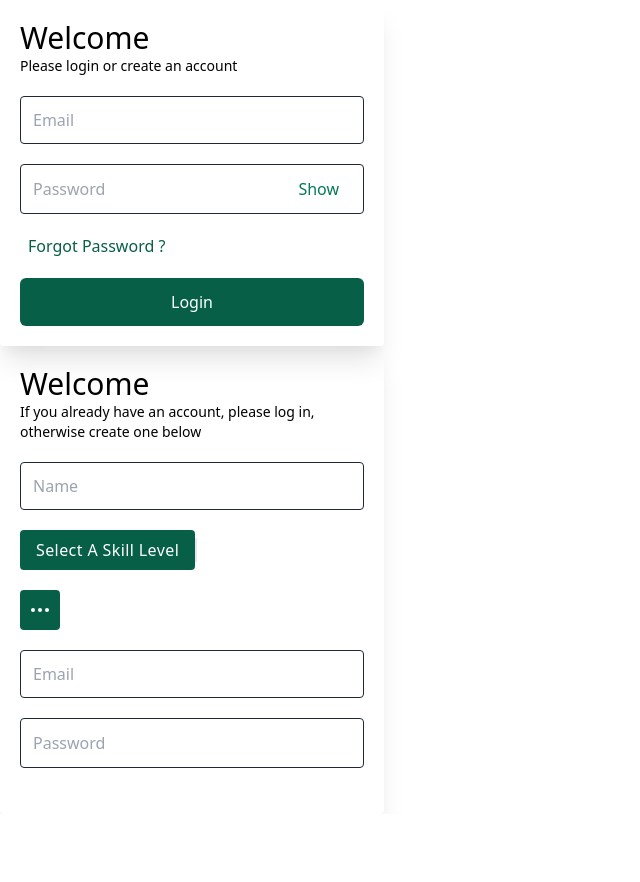
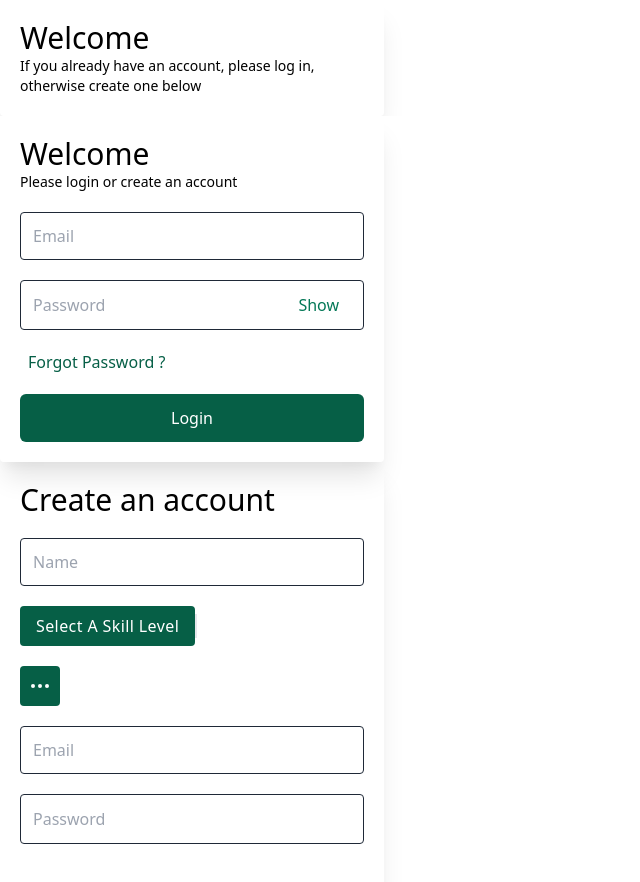
Before and after one commit to carterVenne/Gone_Fishin, a React (Create React App) app in the folder gonefishin/: page /#/Login in a window 1280 px wide. Shown: the top 882 px of the page, without its empty margins (0-640 px from the left). Before the commit the page ends 814 px from the top, so only its background shows below. Built offline with nearby package versions, Linux system fonts and the light colour scheme; what google-maps-react would draw is missing.

Commit message:
login header/title piece

```diff
--- a/gonefishin/src/components/AccountCreationForm.js
+++ b/gonefishin/src/components/AccountCreationForm.js
@@ -8,8 +8,8 @@ function AccountCreationForm() {
     const { loginWithRedirect } = useAuth0();
     return(
         <div className="bg-brown w-96 shadow-xl rounded p-5">
-            <h1 className="text-3xl font-medium">Welcome</h1>
-                <p className="text-sm">If you already have an account, please log in, otherwise create one below</p>
+            <h1 className="text-3xl font-medium">Create an account</h1>
+
 
                 <form className="space-y-5 mt-5">
                 <input type="text" className="w-full h-12 border border-gray-800 rounded px-3" placeholder="Name" />
--- /dev/null
+++ b/gonefishin/src/components/LoginHeader.js
@@ -0,0 +1,13 @@
+import React from "react";
+import '../styles/main.css';
+
+function LoginHeader () {
+    return (
+    <div className="bg-brown w-96 shadow-xl object-center rounded p-5">
+    <h1 className="text-3xl font-medium">Welcome</h1>
+        <p className="text-sm">If you already have an account, please log in, otherwise create one below</p>
+    </div>
+    )
+}
+
+export default LoginHeader;
--- a/gonefishin/src/pages/Login/Login.js
+++ b/gonefishin/src/pages/Login/Login.js
@@ -1,12 +1,14 @@
 import React from "react";
 import LoginCard from "../../components/LoginCard";
 import AccountCreationCard from "../../components/AccountCreationCard";
+import LoginHeader from "../../components/LoginHeader";
 
 function Login(){
     return(
     <div>
-    <LoginCard/>
-    <AccountCreationCard/>
+        <LoginHeader/>
+        <LoginCard/>
+        <AccountCreationCard/>
     </div>
     )
 };
```
